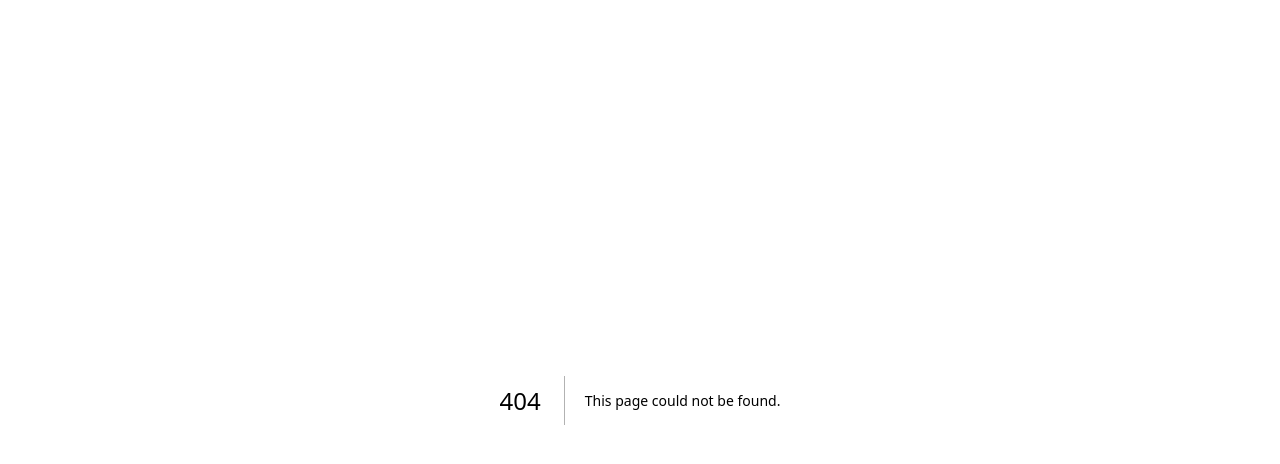
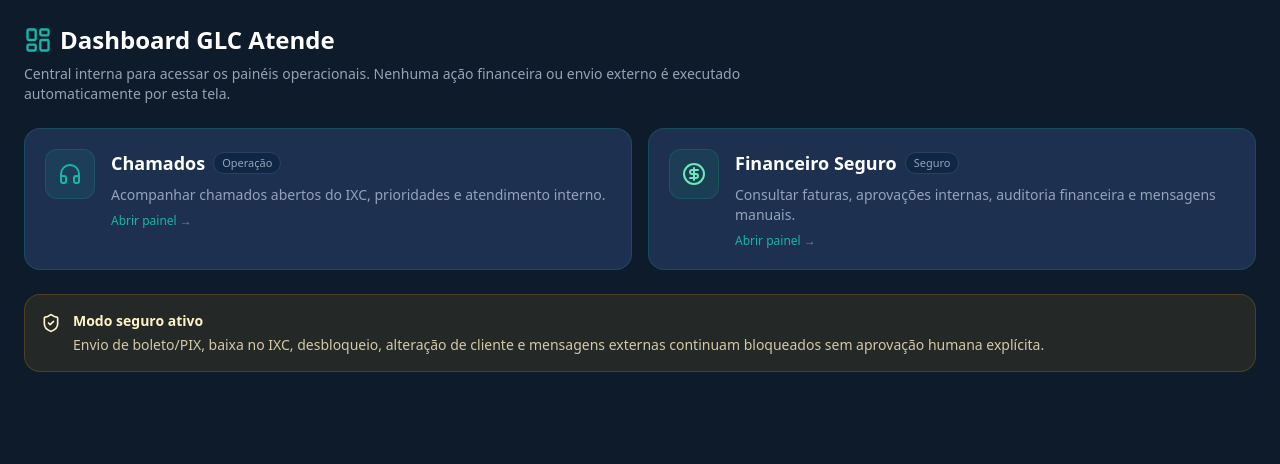
Before and after one commit to glcdesenvoldev/glc-atende, a Next.js app: page /dashboard in a window 1280 px wide. Before the commit this address had no page. Shown: the top 464 px of the page. Built offline with nearby package versions, Linux system fonts and the light colour scheme.

Commit message:
Add dashboard hub navigation

```diff
--- a/src/app/dashboard/chamados/page.tsx
+++ b/src/app/dashboard/chamados/page.tsx
@@ -2,7 +2,7 @@
 
 import Link from "next/link";
 import { useState, useEffect, useCallback } from "react";
-import { Headphones, RefreshCw, AlertCircle, Clock, CheckCircle2, Loader2, User, ChevronDown, ChevronUp, Send, LogOut, CircleDollarSign, ShieldCheck } from "lucide-react";
+import { Headphones, RefreshCw, AlertCircle, Clock, CheckCircle2, Loader2, User, ChevronDown, ChevronUp, Send, LogOut, CircleDollarSign, ShieldCheck, LayoutDashboard } from "lucide-react";
 
 interface Chamado {
   id: string;
@@ -105,6 +105,11 @@ export default function ChamadosPage() {
           </p>
         </div>
         <div className="flex items-center gap-2">
+          <Link href="/dashboard"
+            className="flex items-center gap-1.5 bg-[#1E3050] border border-[#2A4060] hover:border-[#14B8A6]/40 text-[#94A3B8] hover:text-white rounded-xl px-3 py-2 text-xs transition-all">
+            <LayoutDashboard className="w-3.5 h-3.5" />
+            Central
+          </Link>
           <Link href="/dashboard/financeiro"
             className="flex items-center gap-1.5 bg-emerald-500/10 border border-emerald-500/20 hover:bg-emerald-500/20 text-emerald-300 hover:text-emerald-200 rounded-xl px-3 py-2 text-xs transition-all">
             <CircleDollarSign className="w-3.5 h-3.5" />
--- a/src/app/dashboard/financeiro/page.tsx
+++ b/src/app/dashboard/financeiro/page.tsx
@@ -2,7 +2,7 @@
 
 import Link from "next/link";
 import { useEffect, useMemo, useState } from "react";
-import { AlertTriangle, ArrowLeft, CheckCircle2, CircleDollarSign, Copy, FileWarning, Loader2, Lock, RefreshCw, Search, ShieldCheck, XCircle } from "lucide-react";
+import { AlertTriangle, ArrowLeft, CheckCircle2, CircleDollarSign, Copy, FileWarning, LayoutDashboard, Loader2, Lock, RefreshCw, Search, ShieldCheck, XCircle } from "lucide-react";
 
 type Status = "segura" | "multiplas" | "sem_fatura" | "indisponivel";
 
@@ -204,11 +204,18 @@ export default function FinanceiroPage() {
               Consulta interna para validar fatura única antes de qualquer boleto/PIX. Esta tela não envia mensagem para cliente e bloqueia casos com múltiplas faturas.
             </p>
           </div>
-          <Link href="/dashboard/chamados"
-            className="inline-flex items-center justify-center gap-2 rounded-xl bg-[#1E3050] border border-[#2A4060] hover:border-[#14B8A6]/40 px-4 py-2 text-xs text-[#CBD5E1] hover:text-white transition-all">
-            <ArrowLeft className="w-3.5 h-3.5" />
-            Voltar para chamados
-          </Link>
+          <div className="flex flex-wrap gap-2">
+            <Link href="/dashboard"
+              className="inline-flex items-center justify-center gap-2 rounded-xl bg-[#1E3050] border border-[#2A4060] hover:border-[#14B8A6]/40 px-4 py-2 text-xs text-[#CBD5E1] hover:text-white transition-all">
+              <LayoutDashboard className="w-3.5 h-3.5" />
+              Central
+            </Link>
+            <Link href="/dashboard/chamados"
+              className="inline-flex items-center justify-center gap-2 rounded-xl bg-[#1E3050] border border-[#2A4060] hover:border-[#14B8A6]/40 px-4 py-2 text-xs text-[#CBD5E1] hover:text-white transition-all">
+              <ArrowLeft className="w-3.5 h-3.5" />
+              Voltar para chamados
+            </Link>
+          </div>
         </div>
       </header>
 
--- /dev/null
+++ b/src/app/dashboard/page.tsx
@@ -0,0 +1,73 @@
+import Link from "next/link";
+import { CircleDollarSign, Headphones, LayoutDashboard, ShieldCheck } from "lucide-react";
+
+const cards = [
+  {
+    href: "/dashboard/chamados",
+    title: "Chamados",
+    description: "Acompanhar chamados abertos do IXC, prioridades e atendimento interno.",
+    icon: Headphones,
+    tone: "teal",
+    badge: "Operação",
+  },
+  {
+    href: "/dashboard/financeiro",
+    title: "Financeiro Seguro",
+    description: "Consultar faturas, aprovações internas, auditoria financeira e mensagens manuais.",
+    icon: CircleDollarSign,
+    tone: "emerald",
+    badge: "Seguro",
+  },
+];
+
+export default function DashboardPage() {
+  return (
+    <main className="min-h-screen bg-[#0D1B2A] p-6 text-white space-y-6">
+      <header className="space-y-2">
+        <div className="flex items-center gap-2">
+          <LayoutDashboard className="w-7 h-7 text-[#14B8A6]" />
+          <h1 className="text-2xl font-bold">Dashboard GLC Atende</h1>
+        </div>
+        <p className="text-sm text-[#94A3B8] max-w-3xl">
+          Central interna para acessar os painéis operacionais. Nenhuma ação financeira ou envio externo é executado automaticamente por esta tela.
+        </p>
+      </header>
+
+      <section className="grid grid-cols-1 md:grid-cols-2 gap-4">
+        {cards.map((card) => {
+          const Icon = card.icon;
+          const toneClass = card.tone === "emerald"
+            ? "border-emerald-500/20 hover:border-emerald-400/50 text-emerald-300 bg-emerald-500/10"
+            : "border-[#14B8A6]/20 hover:border-[#14B8A6]/50 text-[#14B8A6] bg-[#14B8A6]/10";
+
+          return (
+            <Link key={card.href} href={card.href}
+              className={`bg-[#1E3050] border ${toneClass.split(" ").slice(0, 2).join(" ")} rounded-2xl p-5 transition-all group`}>
+              <div className="flex items-start gap-4">
+                <div className={`rounded-xl border p-3 ${toneClass}`}>
+                  <Icon className="w-6 h-6" />
+                </div>
+                <div className="space-y-2">
+                  <div className="flex flex-wrap items-center gap-2">
+                    <h2 className="text-lg font-semibold group-hover:text-white">{card.title}</h2>
+                    <span className="rounded-full bg-[#0F2744] border border-[#2A4060] px-2 py-0.5 text-[11px] text-[#94A3B8]">{card.badge}</span>
+                  </div>
+                  <p className="text-sm text-[#94A3B8]">{card.description}</p>
+                  <p className="text-xs text-[#14B8A6]">Abrir painel →</p>
+                </div>
+              </div>
+            </Link>
+          );
+        })}
+      </section>
+
+      <section className="bg-amber-500/10 border border-amber-500/20 rounded-2xl p-4 flex gap-3 text-sm text-amber-100">
+        <ShieldCheck className="w-5 h-5 shrink-0 mt-0.5" />
+        <div>
+          <p className="font-semibold">Modo seguro ativo</p>
+          <p className="text-amber-100/80 mt-1">Envio de boleto/PIX, baixa no IXC, desbloqueio, alteração de cliente e mensagens externas continuam bloqueados sem aprovação humana explícita.</p>
+        </div>
+      </section>
+    </main>
+  );
+}
--- a/src/app/page.tsx
+++ b/src/app/page.tsx
@@ -1,2 +1,5 @@
 import { redirect } from "next/navigation";
-export default function Page() { redirect("/dashboard/chamados"); }
+
+export default function Page() {
+  redirect("/dashboard");
+}
```
